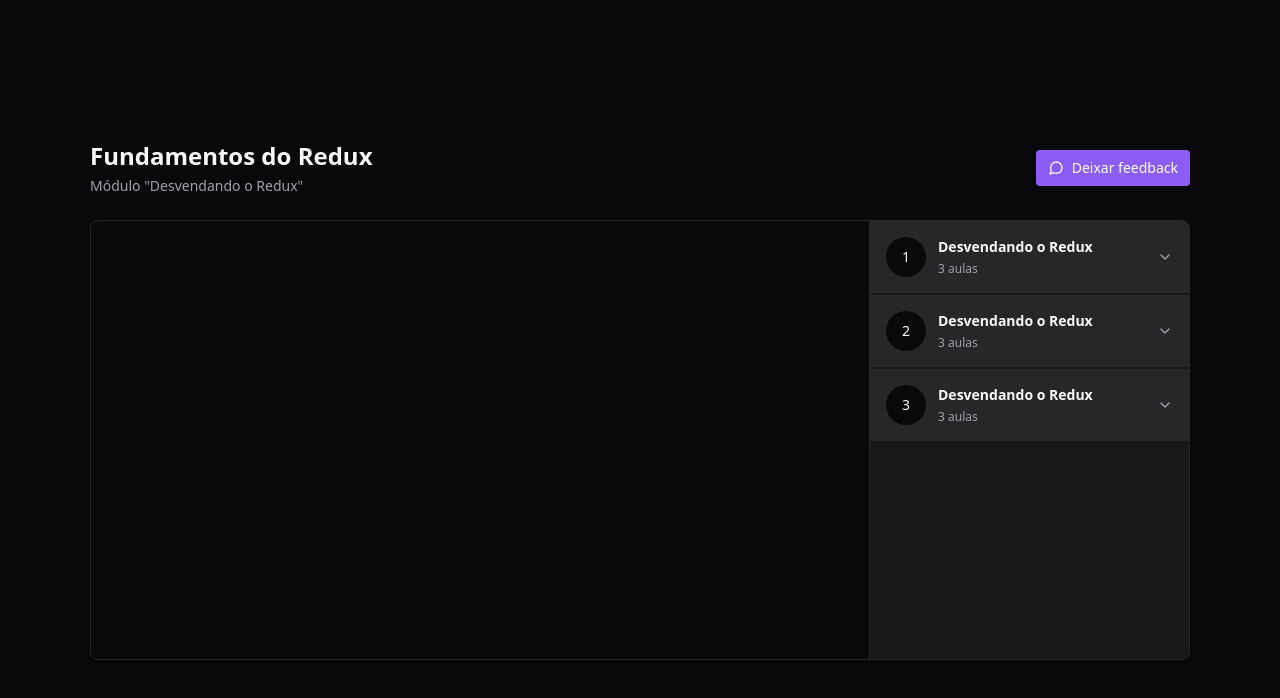
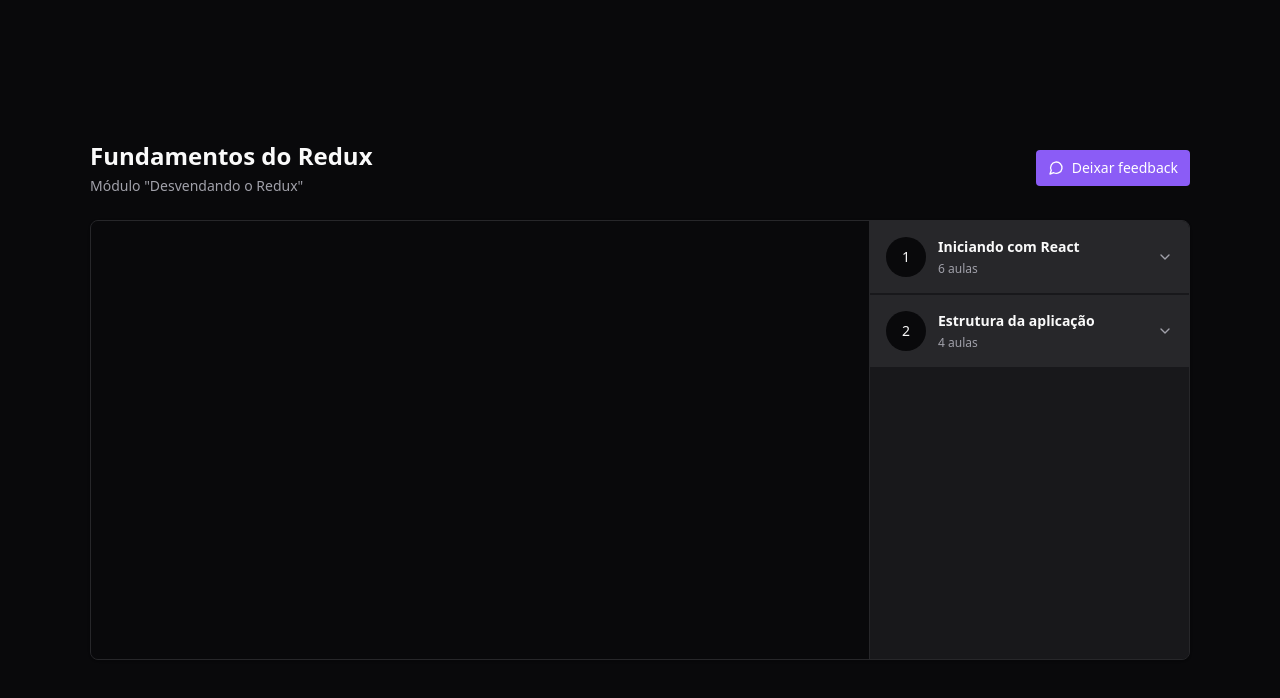
Before and after one commit to ceduardogodoi/ignite23-react-redux-zustand, a React (Vite) app: page / in a window 1280 px wide. Shown: the top 698 px of the page. Built offline with nearby package versions, Linux system fonts and the light colour scheme.

Commit message:
Criando reducer do player

```diff
--- a/src/components/Module.tsx
+++ b/src/components/Module.tsx
@@ -1,8 +1,7 @@
 import * as Collapsible from '@radix-ui/react-collapsible'
-
 import { ChevronDown } from 'lucide-react'
-
 import { Lesson } from './Lesson'
+import { useAppSelector } from '../store'
 
 interface ModuleProps {
   moduleIndex: number
@@ -11,6 +10,8 @@
 }
 
 export function Module({ moduleIndex, title, amountOfLessons }: ModuleProps) {
+  const lessons = useAppSelector(state => state.player.course.modules[moduleIndex].lessons);
+
   return (
     <Collapsible.Root className="group">
       <Collapsible.Trigger type="button" className="flex w-full items-center gap-3 bg-zinc-800 p-4">
@@ -28,9 +29,13 @@
 
       <Collapsible.Content>
         <nav className="relative flex flex-col gap-4 p-6">
-          <Lesson title="Fundamentos do Redux" duration="09:13" />
-          <Lesson title="Fundamentos do Redux" duration="09:13" />
-          <Lesson title="Fundamentos do Redux" duration="09:13" />
+          {lessons.map(lesson => (
+            <Lesson
+              key={lesson.id}
+              title={lesson.title}
+              duration={lesson.duration}
+            />
+          ))}
         </nav>
       </Collapsible.Content>
     </Collapsible.Root>
--- a/src/pages/Player.tsx
+++ b/src/pages/Player.tsx
@@ -1,10 +1,12 @@
 import { MessageCircle } from 'lucide-react'
-
 import { Header } from '../components/Header'
 import { Video } from '../components/Video'
 import { Module } from '../components/Module'
+import { useAppSelector } from '../store'
 
 export function Player() {
+  const modules = useAppSelector(state => state.player.course.modules)
+
   return (
     <div className="h-screen bg-zinc-950 text-zinc-50 flex justify-center items-center">
       <div className="flex w-[1100px] flex-col gap-6">
@@ -23,9 +25,14 @@
           </div>
 
           <aside className="w-80 absolute top-0 bottom-0 right-0 border-l divide-y-2 divide-zinc-900 border-zinc-800 bg-zinc-900 overflow-y-scroll scrollbar-thin scrollbar-track-zinc-950 scrollbar-thumb-zinc-800">
-            <Module moduleIndex={0} title="Desvendando o Redux" amountOfLessons={3} />
-            <Module moduleIndex={1} title="Desvendando o Redux" amountOfLessons={3} />
-            <Module moduleIndex={2} title="Desvendando o Redux" amountOfLessons={3} />
+            {modules.map((module, index) => (
+              <Module
+                key={module.id}
+                moduleIndex={index}
+                title={module.title}
+                amountOfLessons={module.lessons.length}
+              />
+            ))}
           </aside>
         </main>
       </div>
--- a/src/store/index.ts
+++ b/src/store/index.ts
@@ -1,8 +1,11 @@
-import { configureStore } from '@reduxjs/toolkit';
-import { TypedUseSelectorHook, useSelector } from 'react-redux';
+import { configureStore } from '@reduxjs/toolkit'
+import { TypedUseSelectorHook, useSelector } from 'react-redux'
+import { player } from './slices/player'
 
 export const store = configureStore({
-  reducer: {},
+  reducer: {
+    player,
+  },
 });
 
 export type RootState = ReturnType<typeof store.getState>;
--- /dev/null
+++ b/src/store/slices/player.ts
@@ -0,0 +1,36 @@
+import { createSlice } from '@reduxjs/toolkit'
+
+export const playerSlice = createSlice({
+  name: 'player',
+  initialState: {
+    course: {
+      modules: [
+        {
+          id: '1',
+          title: 'Iniciando com React',
+          lessons: [
+            { id: 'Jai8w6K_GnY', title: 'CSS Modules', duration: '13:45' },
+            { id: 'w-DW4DhDfcw', title: 'Estilização do Post', duration: '10:05' },
+            { id: 'D83-55LUdKE', title: 'Componente: Header', duration: '06:33' },
+            { id: 'W_ATsETujaY', title: 'Componente: Sidebar', duration: '09:12' },
+            { id: 'Pj8dPeameYo', title: 'CSS Global', duration: '03:23' },
+            { id: '8KBq2vhwbac', title: 'Form de comentários', duration: '11:34' },
+          ],
+        },
+        {
+          id: '2',
+          title: 'Estrutura da aplicação',
+          lessons: [
+            { id: 'gE48FQXRZ_o', title: 'Componente: Comment', duration: '13:45' },
+            { id: 'Ng_Vk4tBl0g', title: 'Responsividade', duration: '10:05' },
+            { id: 'h5JA3wfuW1k', title: 'Interações no JSX', duration: '06:33' },
+            { id: '1G0vSTqWELg', title: 'Utilizando estado', duration: '09:12' },
+          ],
+        },
+      ],
+    },
+  },
+  reducers: {},
+})
+
+export const player = playerSlice.reducer
```
